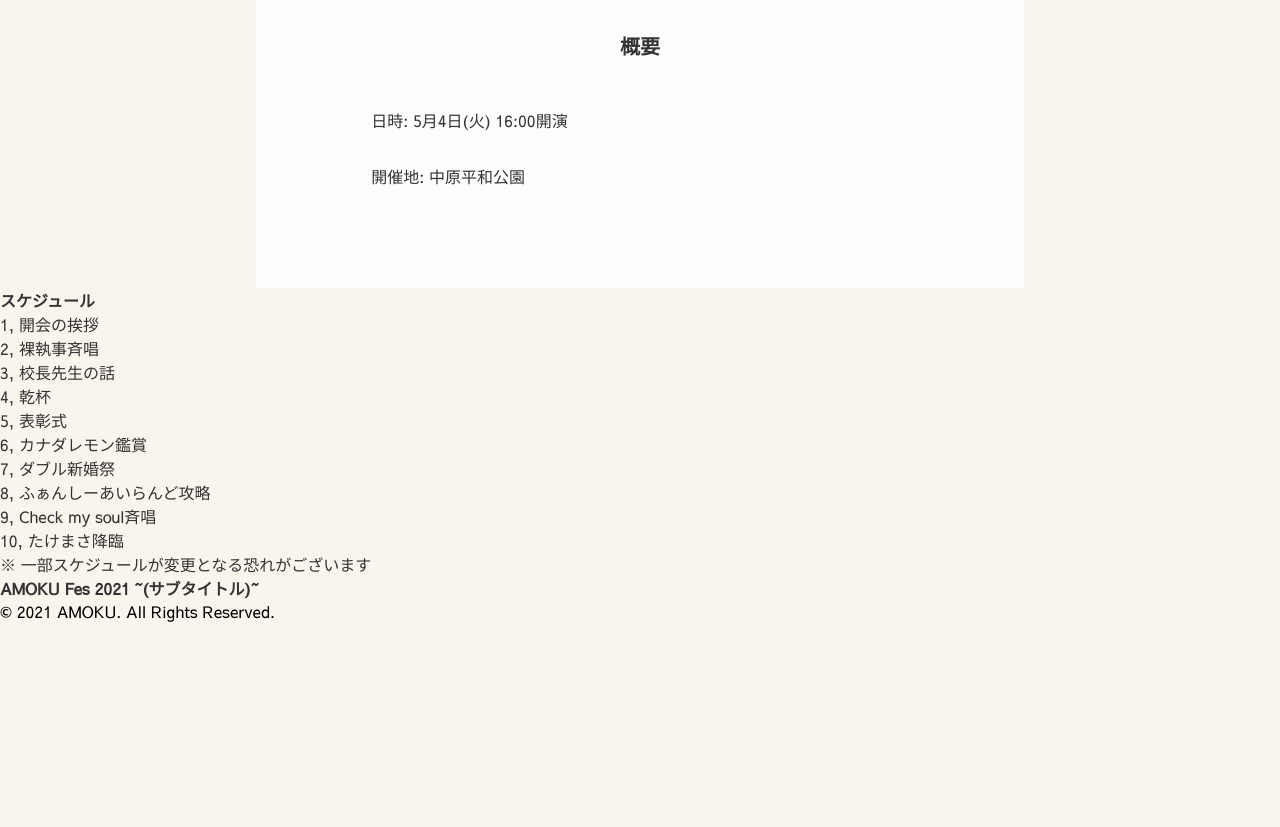
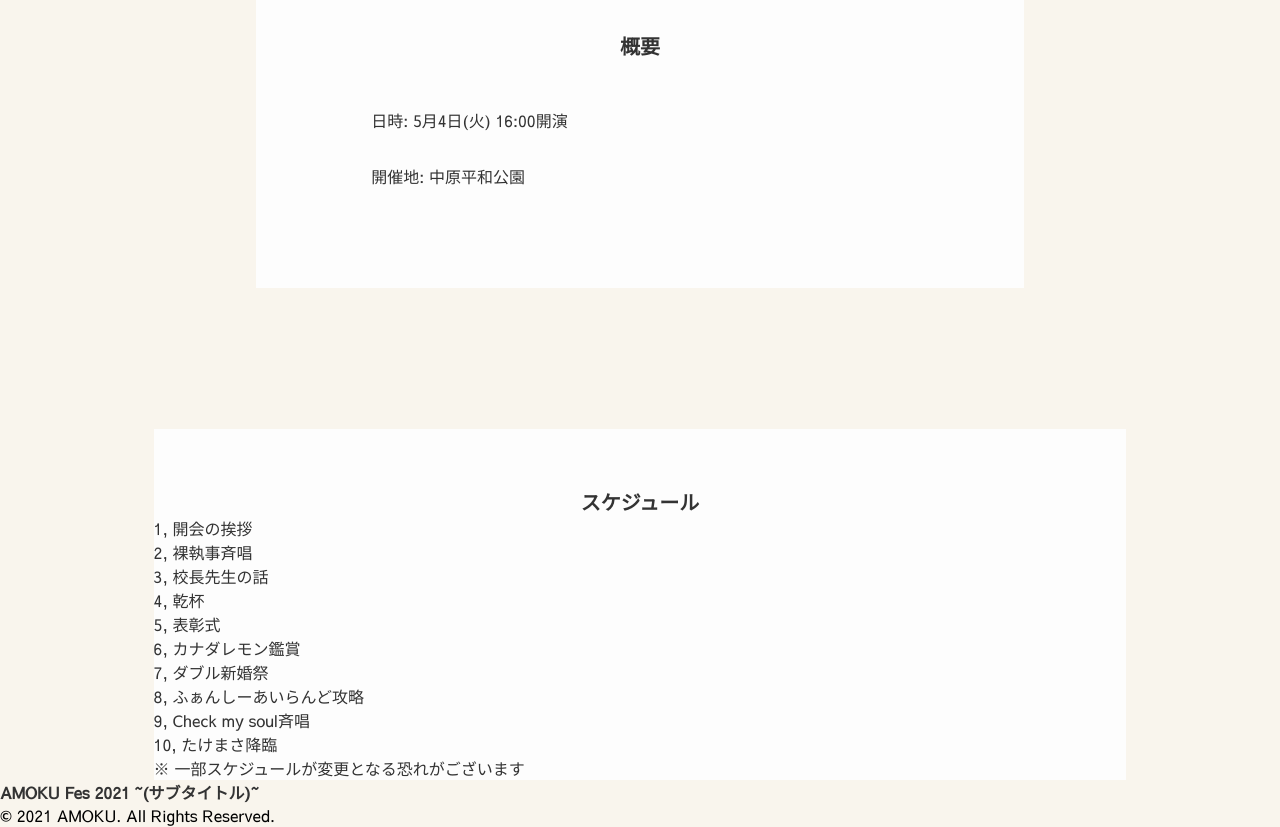
Before and after one commit to kazuya002ex/amoku_fes_2021, a PHP site: page / in a window 1280 px wide. Shown: the part 641-1468 px from the top of the page. Before the commit the page ends 1263 px from the top, so only its background shows below. Run offline with PHP 8.4, Linux system fonts and the light colour scheme; some web fonts are replaced.

Commit message:
feat: fontをいじる

```diff
--- a/index.html
+++ b/index.html
@@ -21,7 +21,7 @@
 
         <section class="overview">
             <div class="overview-wrapper">
-                <div class="overview-title">
+                <div class="overview-title title">
                     <h2>概要</h2>
                 </div>
 
@@ -34,7 +34,7 @@
 
         <section class="schedule">
             <div class="schedule-wrapper">
-                <div class="schedule-title">
+                <div class="schedule-title title">
                     <h2>スケジュール</h2>
                 </div>
 
--- a/style.css
+++ b/style.css
@@ -116,6 +116,12 @@ body{
   background-color: rgb(249, 245, 237);
 }
 
+.title {
+  font-size: 1.25rem;
+  text-align: center;
+  font-family: Georgia, 'Times New Roman', Times, serif;
+}
+
 /* header */
 
 header {
@@ -149,11 +155,6 @@ header h1 {
 
 .overview-title {
   padding-top: 6%;
-  text-align: center;
-}
-
-.overview-title h2 {
-  font-size: 1.25rem;
 }
 
 .overview-contents {
@@ -163,3 +164,16 @@ header h1 {
 .overview-contents p {
   margin-top: 6%;
 }
+
+.schedule {
+  margin-top: 11%;
+}
+
+.schedule-wrapper {
+  background-color: rgb(253, 253, 253);
+  margin: 0 12%;
+}
+
+.schedule-title {
+  padding-top: 6%;
+}
```
